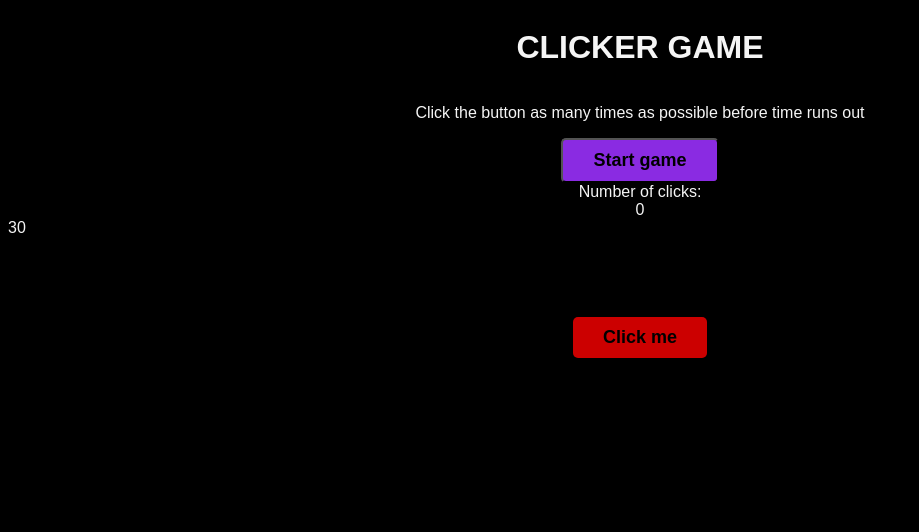
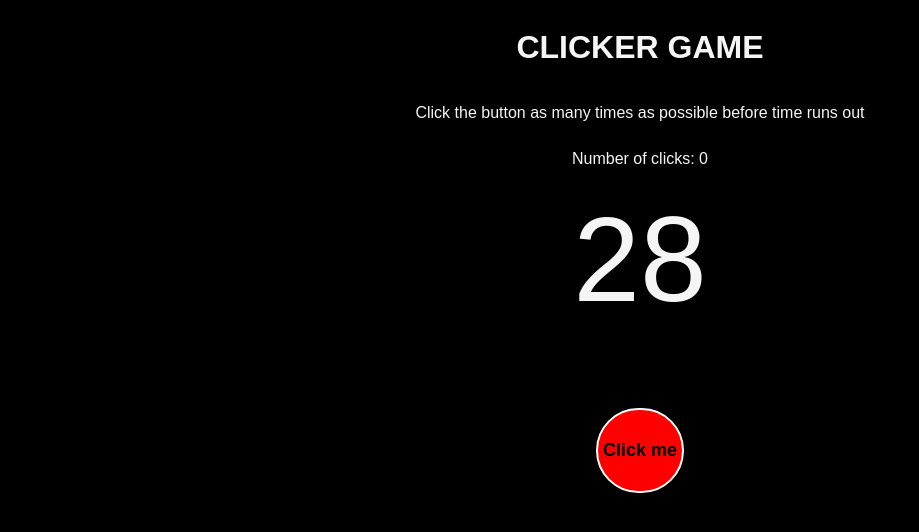
Before and after one commit to CasperWLX/clicker-game, a plain HTML site: page index.html in a window 1280 px wide. Both pictures are taken after a click on the button "Start game". Shown: the whole page, without its empty margins (0-919 px from the left). Drawn offline with Linux system fonts and the light colour scheme.

Commit message:
pc commit

```diff
--- a/css files/style.css
+++ b/css files/style.css
@@ -20,9 +20,14 @@ button{
 }
 
 #moving-button{
-    background-color: rgb(204, 0, 0);
-    border: none;
-
+    position: absolute;
+    background-color: red;
+    border-radius: 50px;
+    padding-left: 5px;
+    padding-right: 5px;
+    padding-top: 30px;
+    padding-bottom: 30px;
+    border: 2px solid white;
 }
 
 #moving-button:hover{
@@ -31,6 +36,7 @@ button{
 }
 
 .button-window{
+    position: relative;
     margin-top: 80px;
     display: flex;
     justify-content: center;
@@ -45,6 +51,9 @@ button{
 
 #start-game{
     background-color: blueviolet;
+    border: none;
+    margin-bottom: 5px;
+    margin-top: 6px;
 }
 
 #start-game:hover{
@@ -52,6 +61,17 @@ button{
     cursor: pointer;
 }
 
+.countdown{
+    display: flex;
+    justify-content: center;
+    font-size: 120px;
+}
+
 .hidden-counter{
+    margin-top: 12px;
+    margin-bottom: 22px;
+}
+
+.hidden{
     display: none;
 }
--- a/index.html
+++ b/index.html
@@ -15,12 +15,10 @@
         <div class="text-window">
             <p>Click the button as many times as possible before time runs out</p>
             <button id="start-game">Start game</button>
-            <p class="hidden-counter">Number of clicks: <span class="clicks">0</span></p>
+            <p class="hidden-counter hidden">Number of clicks: <span class="clicks">0</span></p>
         </div>
-        <div class="countdown">
-            30
-        </div>
-        <div class="button-window">
+        <div class="countdown">30</div>
+        <div class="button-window hidden">
             <button id="moving-button">Click me</button>
         </div>
     </main>
--- a/js files/main.js
+++ b/js files/main.js
@@ -2,21 +2,23 @@ let movingButton = document.getElementById('moving-button');
 let updateClicks = document.querySelector('.clicks');
 let start = document.getElementById('start-game');
 let hiddenCounter = document.querySelector('.hidden-counter');
+let countDownNumber = document.querySelector('.countdown');
+let buttonWindow = document.querySelector('.button-window');
 let clicks = 0;
 let timer = 30;
 
 function countDown(){
-    document.getElementById('countdown').textContent = timer;
-    if(timer === 0){
-        alert('Countdown reached 0')
-
-        clearInterval()
-    }else{
-        timer--;
-    }
-}
-
-let countDownInterval = setInterval(countDown, 1000);
+    let intervalID = setInterval(function(){
+        if(timer === 0){
+            buttonWindow.classList.add('hidden');
+            clearInterval(intervalID);
+            alert('countdown reached 0. Final score is :' + clicks);
+        }else{
+            timer--;
+        }
+        countDownNumber.innerHTML = timer;
+    }, 1000);
+};
 
 movingButton.addEventListener('mouseenter', function(){
     moveBox();
@@ -25,14 +27,18 @@ movingButton.addEventListener('mouseenter', function(){
 movingButton.addEventListener('click', function(){
     clicks++;
     updateClicks.innerHTML = clicks;
-    moveBox();
 });
 
 function moveBox(){
-    movingButton.style.top = (Math.random() * 300) + 1 + 'px';
-    movingButton.style.left = (Math.random() * 600) + 1 + 'px';
+    setTimeout(function(){
+        movingButton.style.top = (Math.random() * 300) + 1 + 'px';
+        movingButton.style.left = (Math.random() * 1700) + 1 + 'px';
+    }, 150);
 };
 
 start.addEventListener('click', function(){
-    hiddenCounter.style.display = 'contents';
+    hiddenCounter.classList.remove('hidden');
+    start.style.display = 'none';
+    buttonWindow.classList.remove('hidden');
+    countDown();
 });
```
